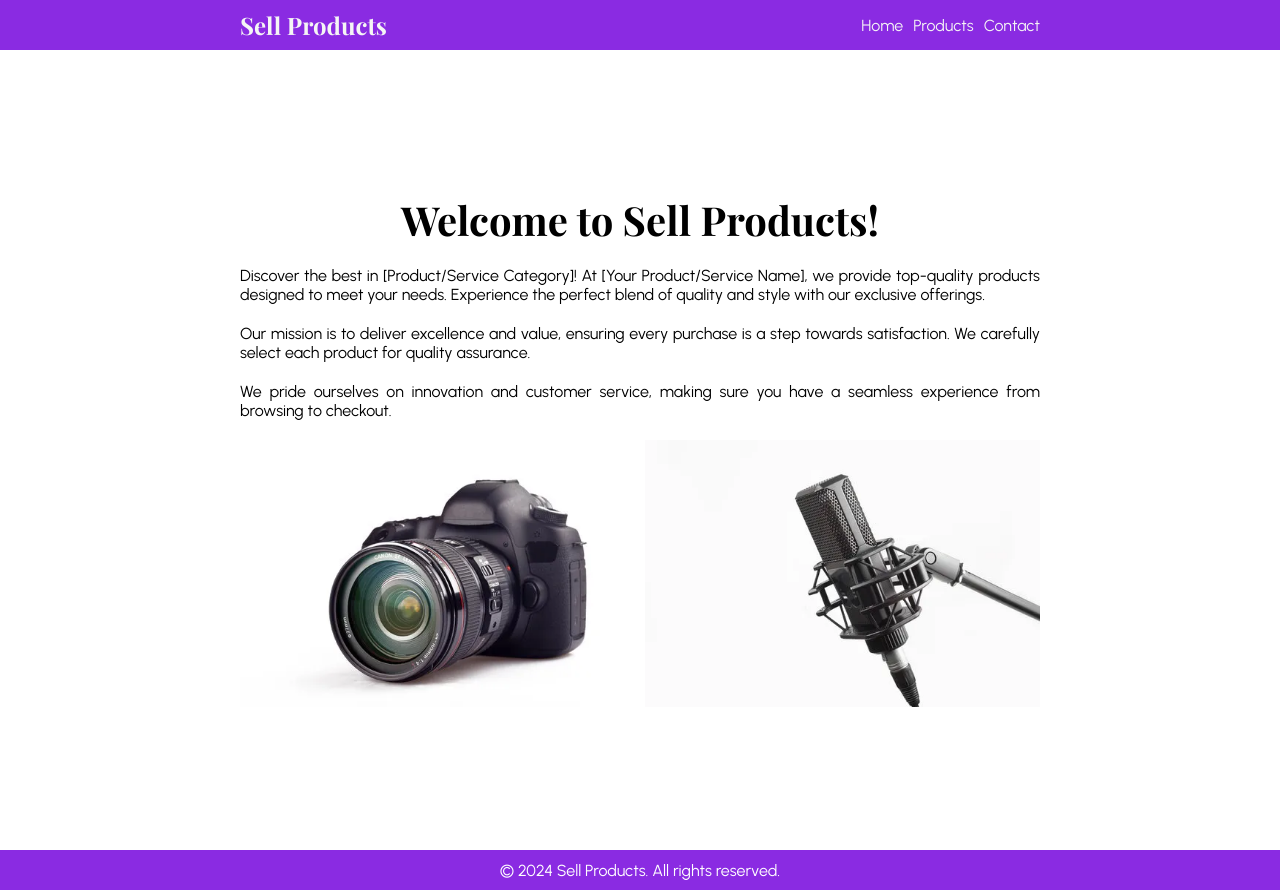
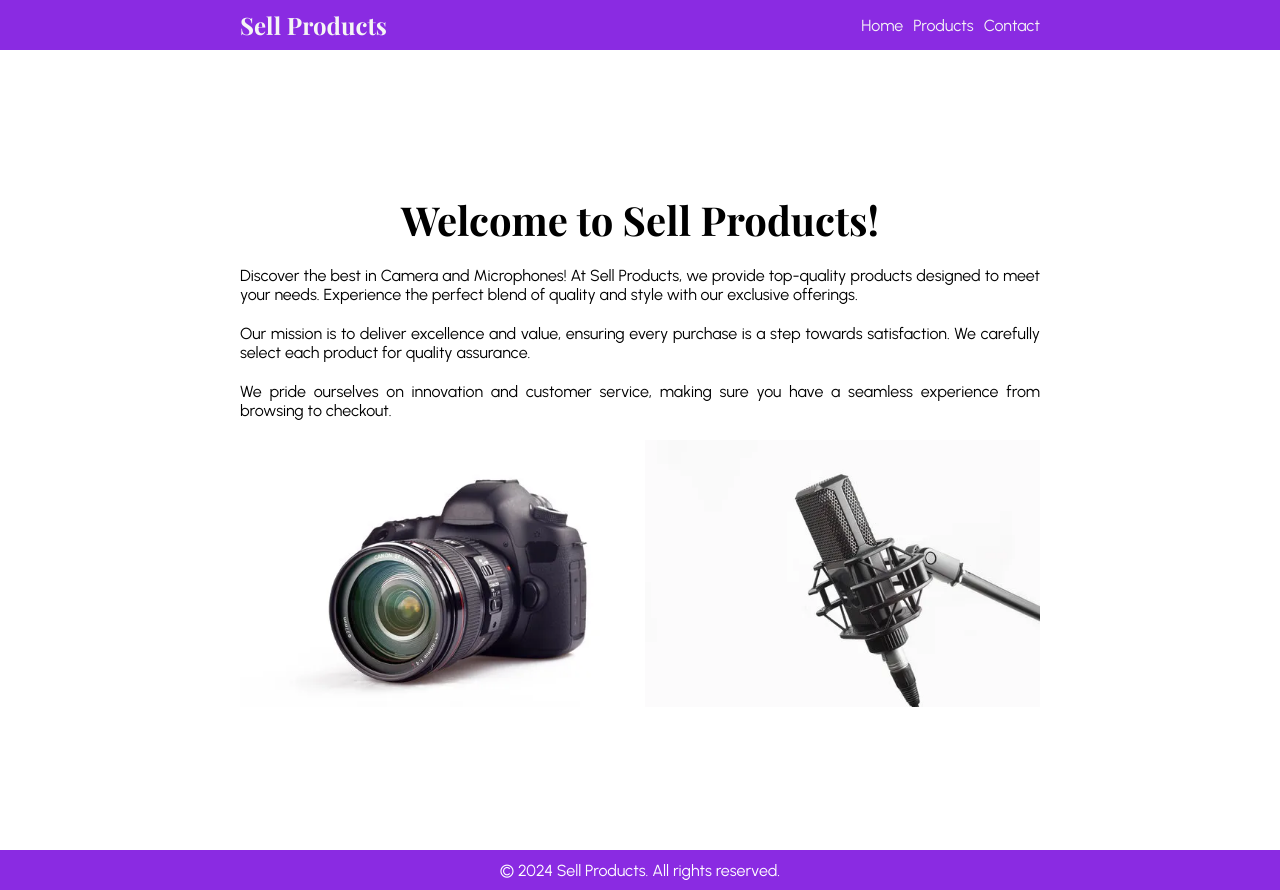
Before and after one commit to itsal-me/mis-sell-products, a plain HTML site: page index.html in a window 1280 px wide. Drawn offline with nearby package versions, Linux system fonts and the light colour scheme; a web font is replaced by a local one.

Commit message:
minor fix

```diff
--- a/index.html
+++ b/index.html
@@ -36,11 +36,10 @@
                 <div class="main">
                     <h1>Welcome to Sell Products!</h1>
                     <p>
-                        Discover the best in [Product/Service Category]! At
-                        [Your Product/Service Name], we provide top-quality
-                        products designed to meet your needs. Experience the
-                        perfect blend of quality and style with our exclusive
-                        offerings.
+                        Discover the best in Camera and Microphones! At Sell
+                        Products, we provide top-quality products designed to
+                        meet your needs. Experience the perfect blend of quality
+                        and style with our exclusive offerings.
                     </p>
 
                     <p>
```
